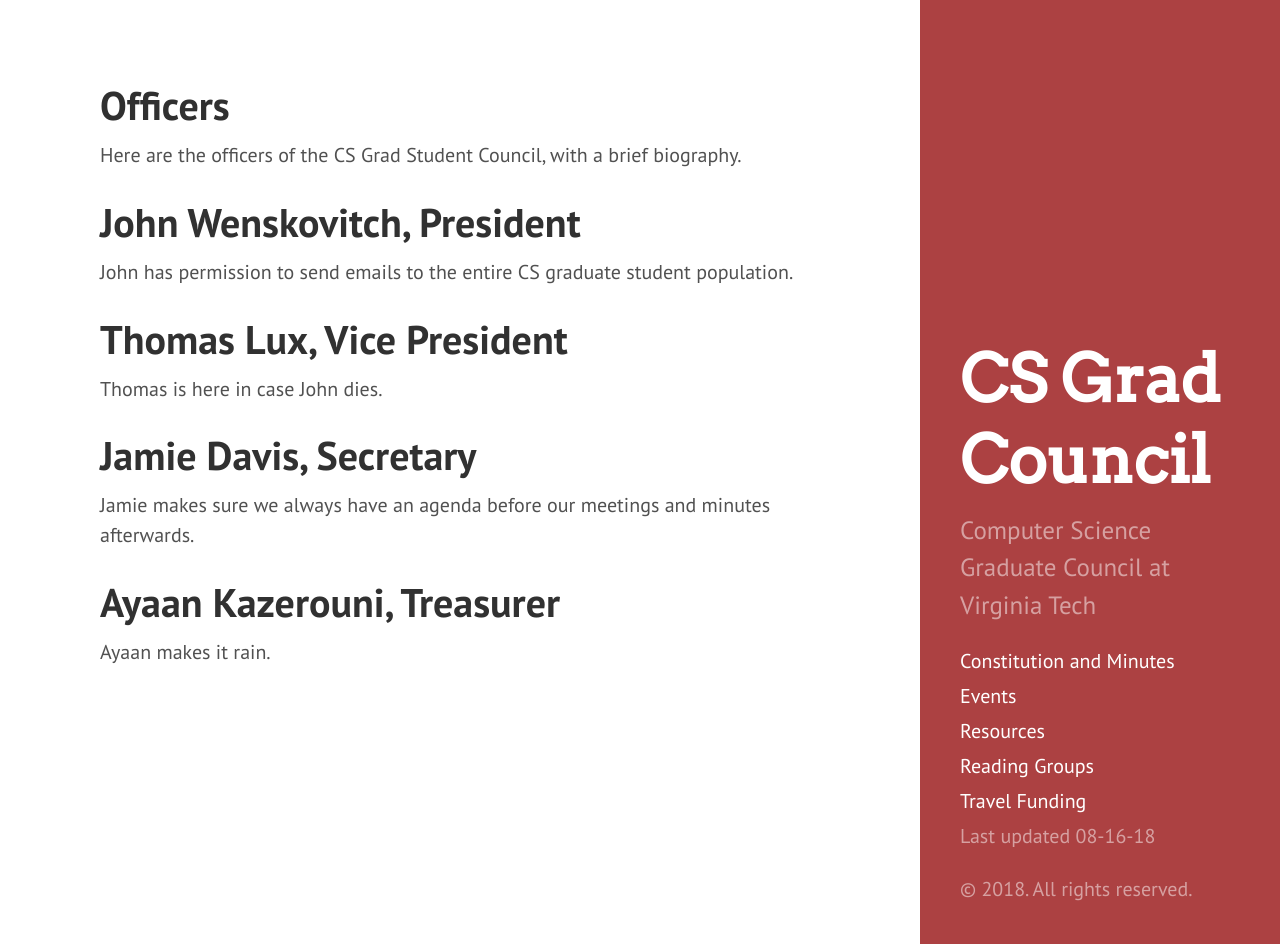
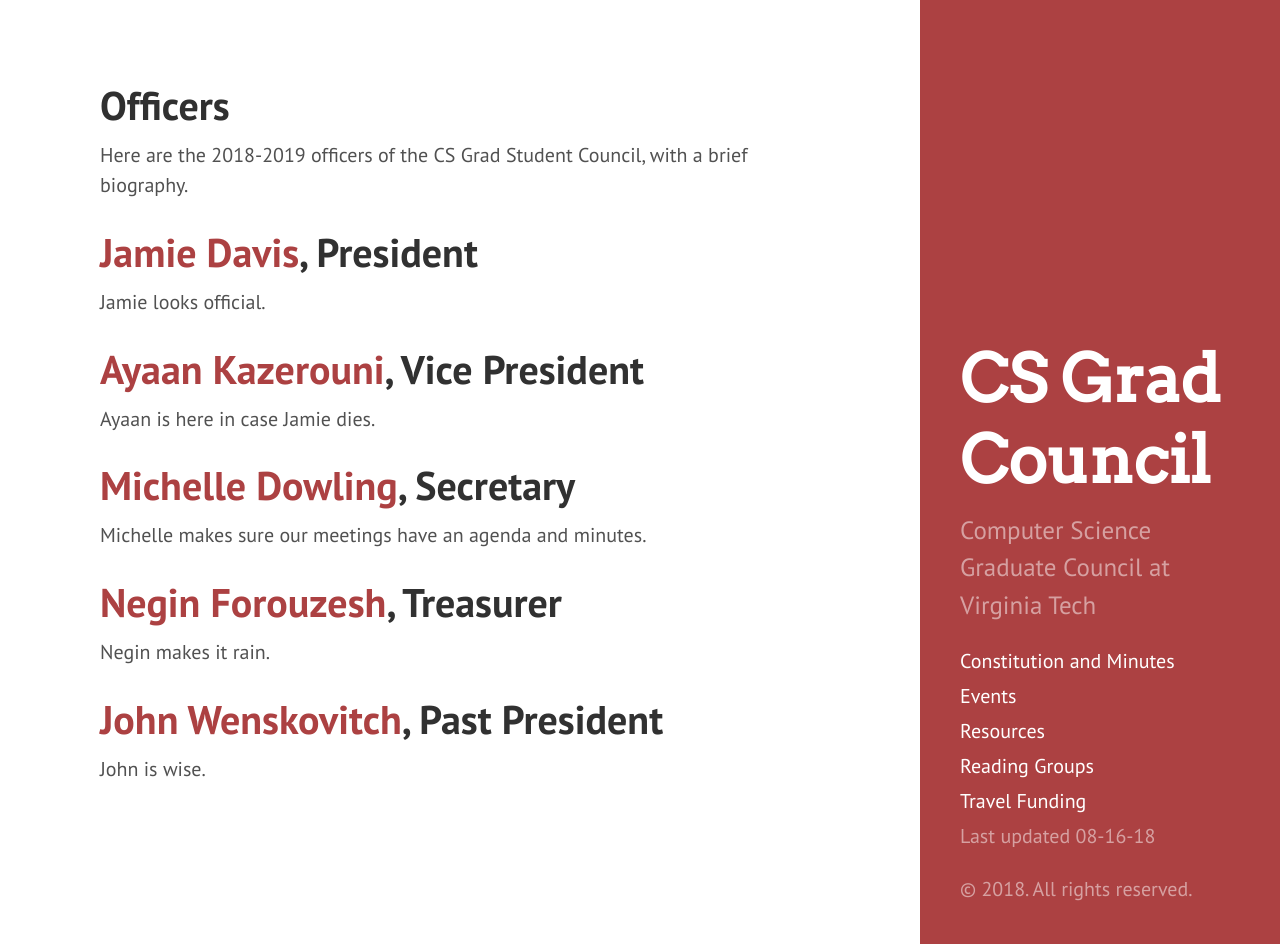
Before and after one commit to CSGraduateCouncil-VirginiaTech/csgc-website, a Jekyll site: the page built from csgc-jekyll-src/officers.md, in a window 1280 px wide and 944 px high. Built offline with Jekyll 4.4.1, drawn with Linux system fonts in a browser that asks for light colours.

Commit message:
Update officer bios

```diff
--- a/csgc-jekyll-src/officers.md
+++ b/csgc-jekyll-src/officers.md
@@ -4,20 +4,24 @@
 permalink: /Officers/
 ---
 
-Here are the officers of the CS Grad Student Council, with a brief biography.
+Here are the 2018-2019 officers of the CS Grad Student Council, with a brief biography.
 
-# John Wenskovitch, President
+# [Jamie Davis](http://people.cs.vt.edu/~davisjam/), President
 
-John has permission to send emails to the entire CS graduate student population.
+Jamie looks official.
 
-# Thomas Lux, Vice President
+# [Ayaan Kazerouni](http://people.cs.vt.edu/ayaan/), Vice President
 
-Thomas is here in case John dies.
+Ayaan is here in case Jamie dies.
 
-# Jamie Davis, Secretary
+# [Michelle Dowling](http://people.cs.vt.edu/~dowlingm/), Secretary
 
-Jamie makes sure we always have an agenda before our meetings and minutes afterwards.
+Michelle makes sure our meetings have an agenda and minutes.
 
-# Ayaan Kazerouni, Treasurer
+# [Negin Forouzesh](https://neginlowen.wixsite.com/neginf), Treasurer
 
-Ayaan makes it rain.
+Negin makes it rain.
+
+# [John Wenskovitch](http://johnwenskovitch.com/), Past President
+
+John is wise.
```
